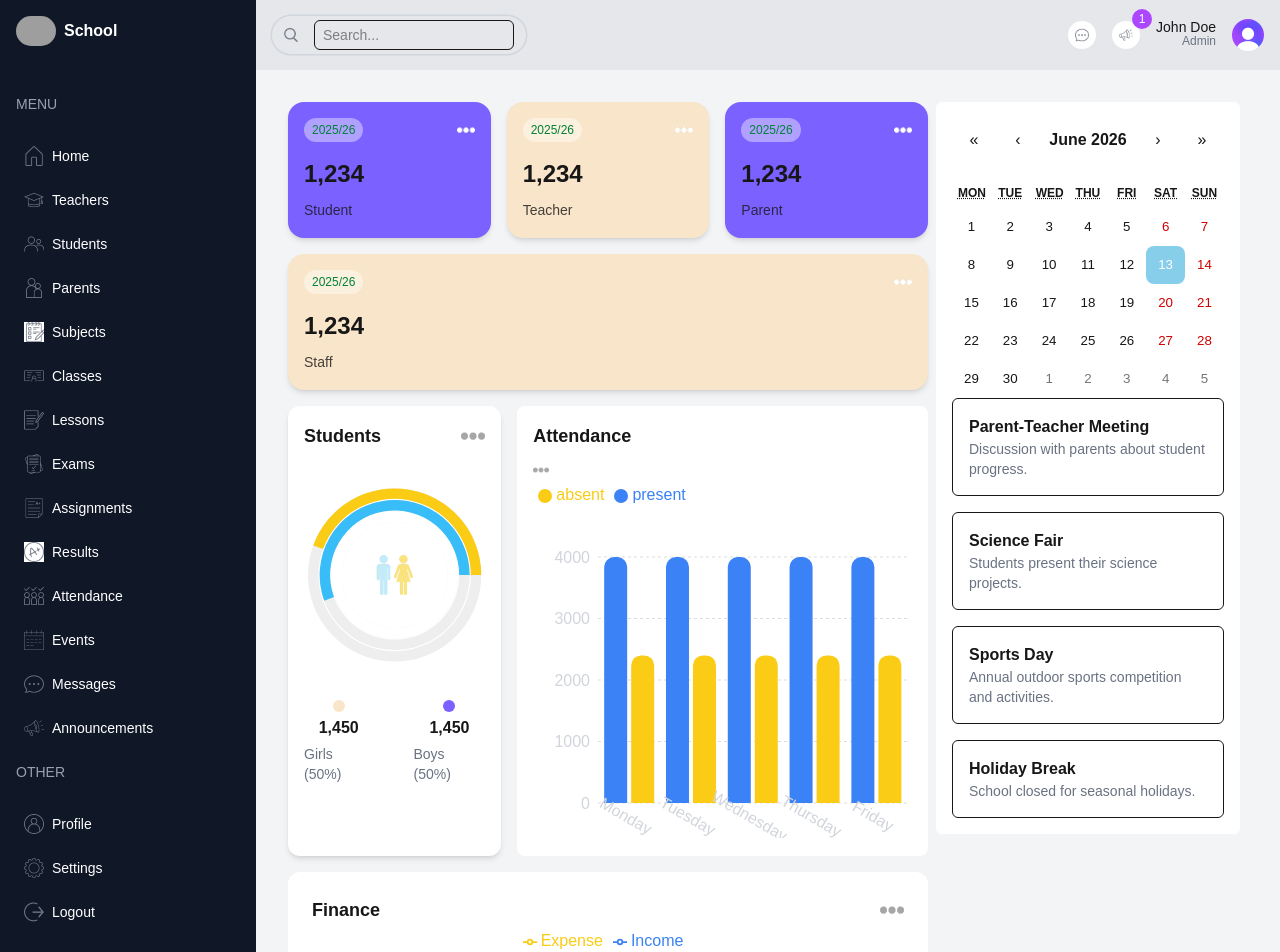
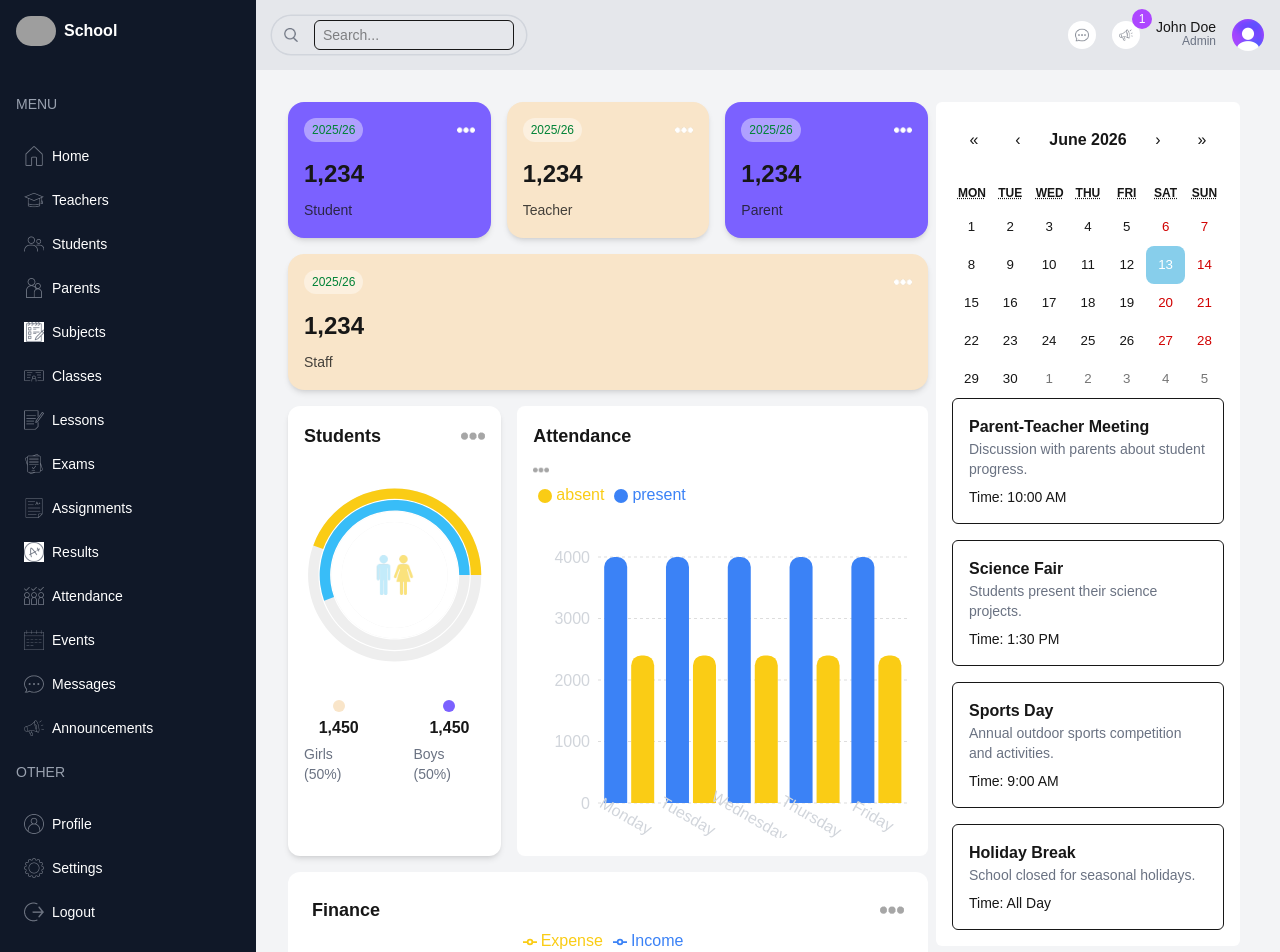
Before and after one commit to rumachoudhury/school-management-dashboard, a Next.js app: page /admin in a window 1280 px wide. Shown: the top 952 px of the page. Built offline with nearby package versions, Linux system fonts and the light colour scheme; grey boxes are pictures that could not be loaded.

Commit message:
Add time field to calendar events

```diff
--- a/src/components/EventCalender.tsx
+++ b/src/components/EventCalender.tsx
@@ -1,6 +1,5 @@
 "use client";
 
-import { title } from "process";
 import React, { useState } from "react";
 import Calendar from "react-calendar";
 import "react-calendar/dist/Calendar.css";
@@ -14,26 +13,30 @@ type Event = {
   description: string;
 };
 
-const eventsData: Event[] = [
+const eventsData = [
   {
     id: 1,
     title: "Parent-Teacher Meeting",
     description: "Discussion with parents about student progress.",
+    time: "10:00 AM",
   },
   {
     id: 2,
     title: "Science Fair",
     description: "Students present their science projects.",
+    time: "1:30 PM",
   },
   {
     id: 3,
     title: "Sports Day",
     description: "Annual outdoor sports competition and activities.",
+    time: "9:00 AM",
   },
   {
     id: 4,
     title: "Holiday Break",
     description: "School closed for seasonal holidays.",
+    time: "All Day",
   },
 ];
 
@@ -48,6 +51,8 @@ function EventCalender() {
           <div key={event.id} className="border p-4 rounded-md">
             <h3 className="font-semibold">{event.title}</h3>
             <p className="text-sm text-gray-500">{event.description}</p>
+
+            <p className="text-sm font-medium mt-2">Time: {event.time}</p>
           </div>
         ))}
       </div>
```
